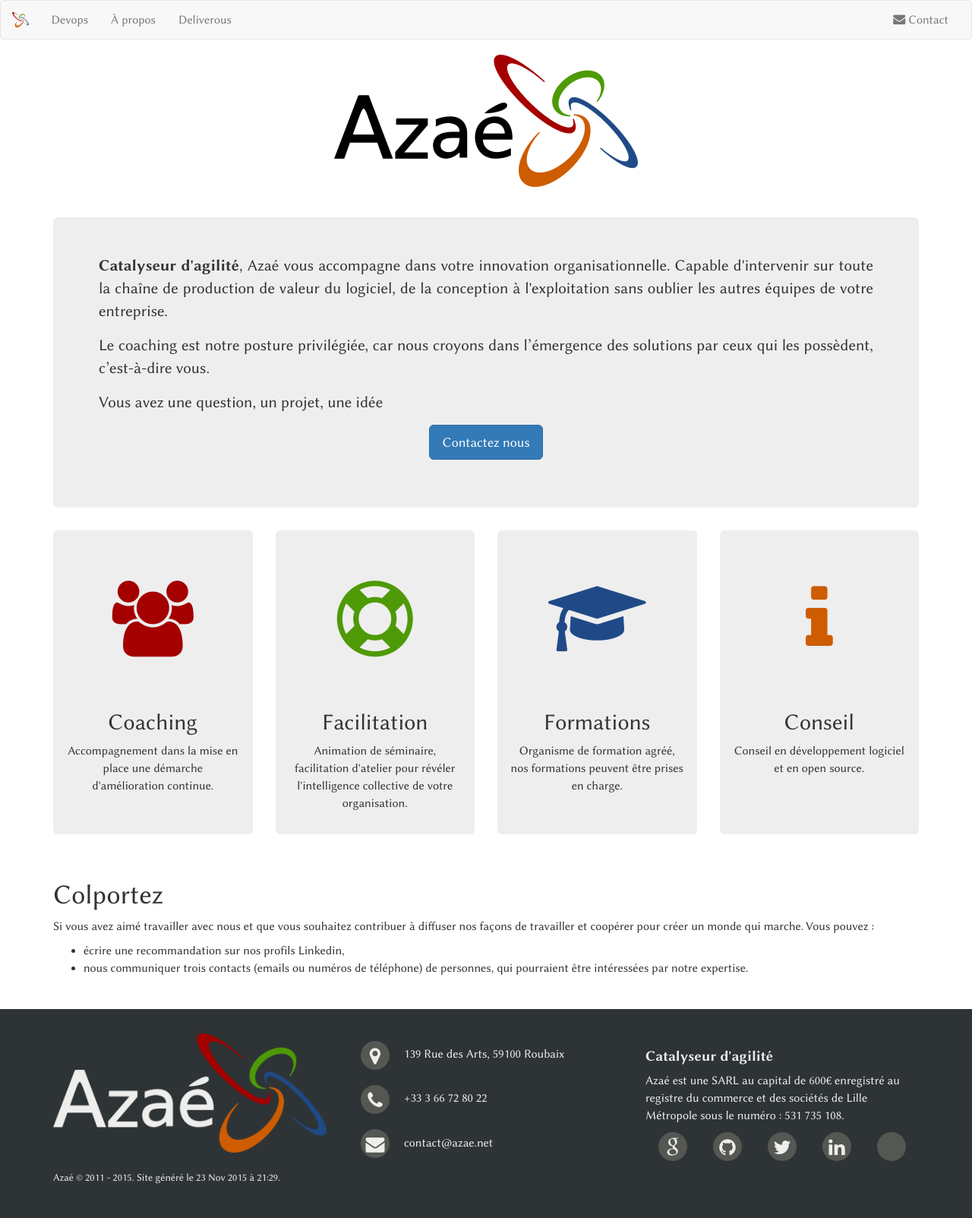
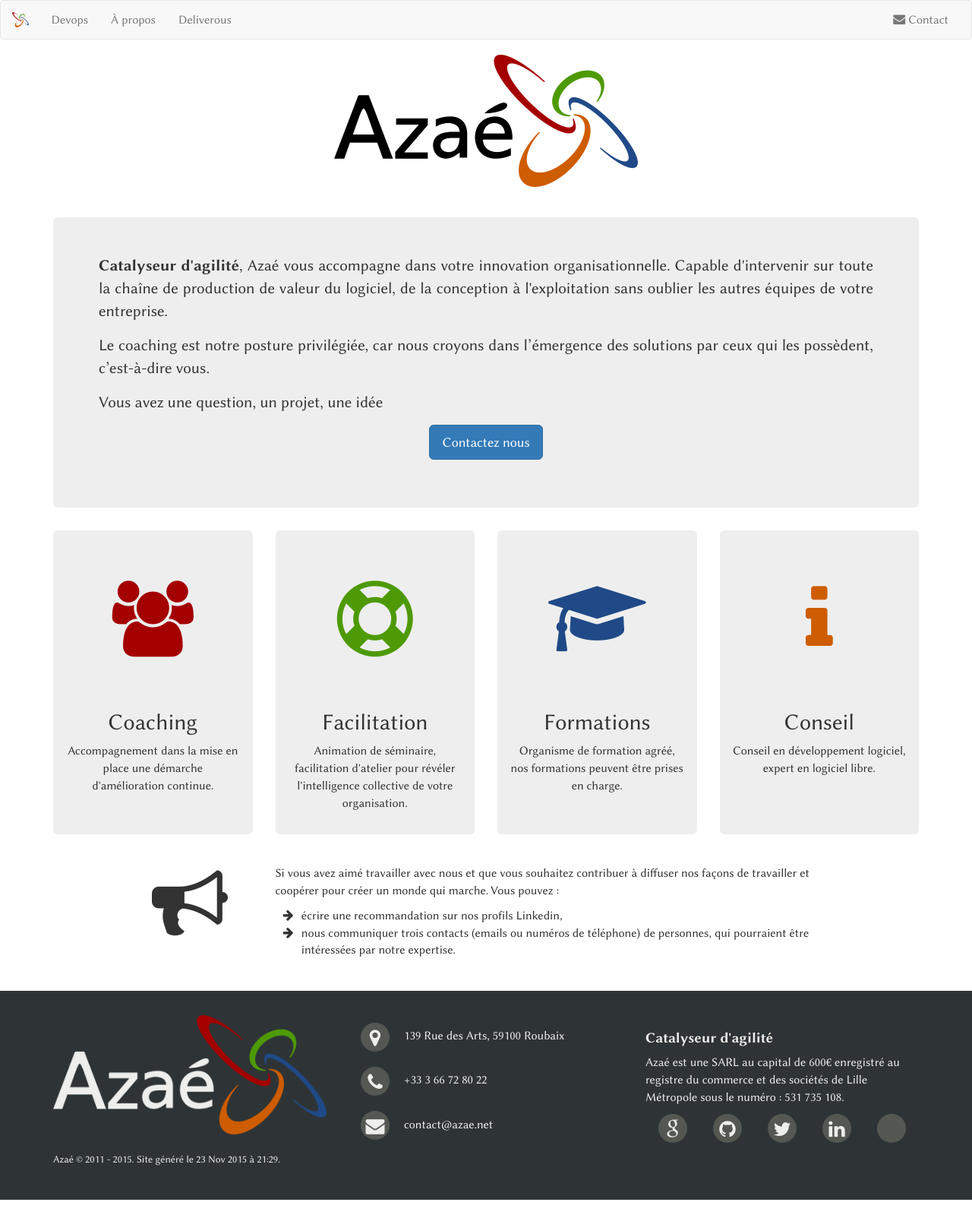
Before and after one commit to coachBZH/azae.net, a Jekyll site: the page built from index.html, in a window 1280 px wide. Shown: the whole page at 76% size. Built offline with Jekyll 4.4.1, drawn with Linux system fonts in a browser that asks for light colours; some web fonts are replaced; after the commit the page ends 1579 px from its top, so only the background shows below that.

Commit message:
home page plus belle :-)

```diff
--- a/assets/stylesheets/style.css
+++ b/assets/stylesheets/style.css
@@ -125,6 +125,12 @@
   vertical-align: middle;
 }
 
+.fa-illustration {
+  line-height: 100px;
+  font-size: 100px;
+  vertical-align: middle;
+}
+
 .big-fa:hover {
   background-color: #ccc;
 }
--- a/index.html
+++ b/index.html
@@ -58,20 +58,29 @@
         <div class="color-orange text-center"><i class="fa fa-info"></i></div>
         <h2 class="text-center">Conseil</h2>
         <p class="text-center">
-          Conseil en développement logiciel et en open source.
+          Conseil en développement logiciel, expert en logiciel libre.
         </p>
       </a>
     </div>
   </div>
 </div>
 <div class="spacer-40"></div>
+<!--
 <div class="row">
-  <div class="col-md-12">
+  <div class="col-md-8 col-md-offset-2 text-center">
     <h1>Colportez</h1>
+  </div>
+</div>
+-->
+<div class="row">
+  <div class="col-md-2 col-md-offset-1 text-center">
+    <i class="fa fa-bullhorn fa-illustration"></i>
+  </div>
+  <div class="col-md-8">
     <p>Si vous avez aimé travailler avec nous et que vous souhaitez contribuer à diffuser nos façons de travailler et coopérer pour créer un monde qui marche. Vous pouvez :
-      <ul>
-        <li>écrire une recommandation sur nos profils Linkedin,</li>
-        <li>nous communiquer trois contacts (emails ou numéros de téléphone) de personnes, qui pourraient être intéressées par notre expertise.</li>
+      <ul class="fa-ul">
+        <li><i class="fa-li fa fa-arrow-right"></i>écrire une recommandation sur nos profils Linkedin,</li>
+        <li><i class="fa-li fa fa-arrow-right"></i>nous communiquer trois contacts (emails ou numéros de téléphone) de personnes, qui pourraient être intéressées par notre expertise.</li>
       </ul>
     </p>
   </div>
```
